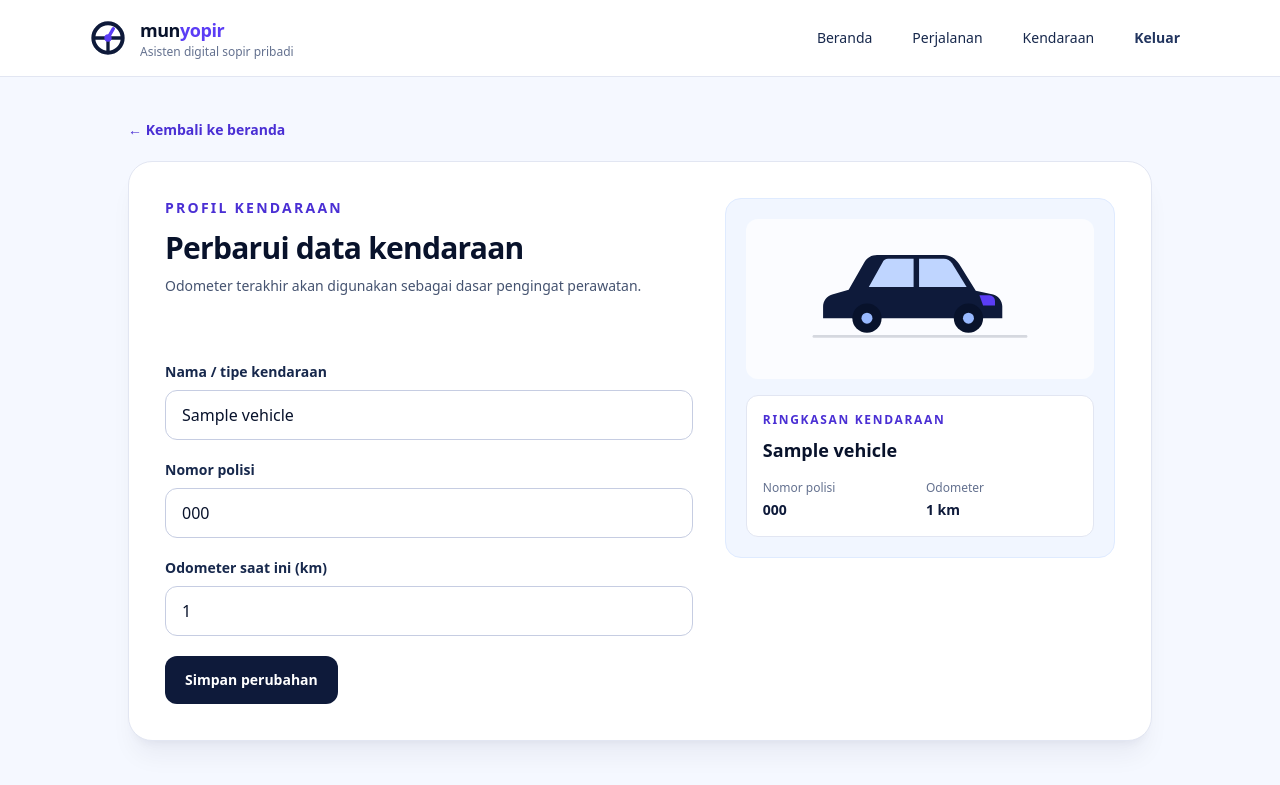
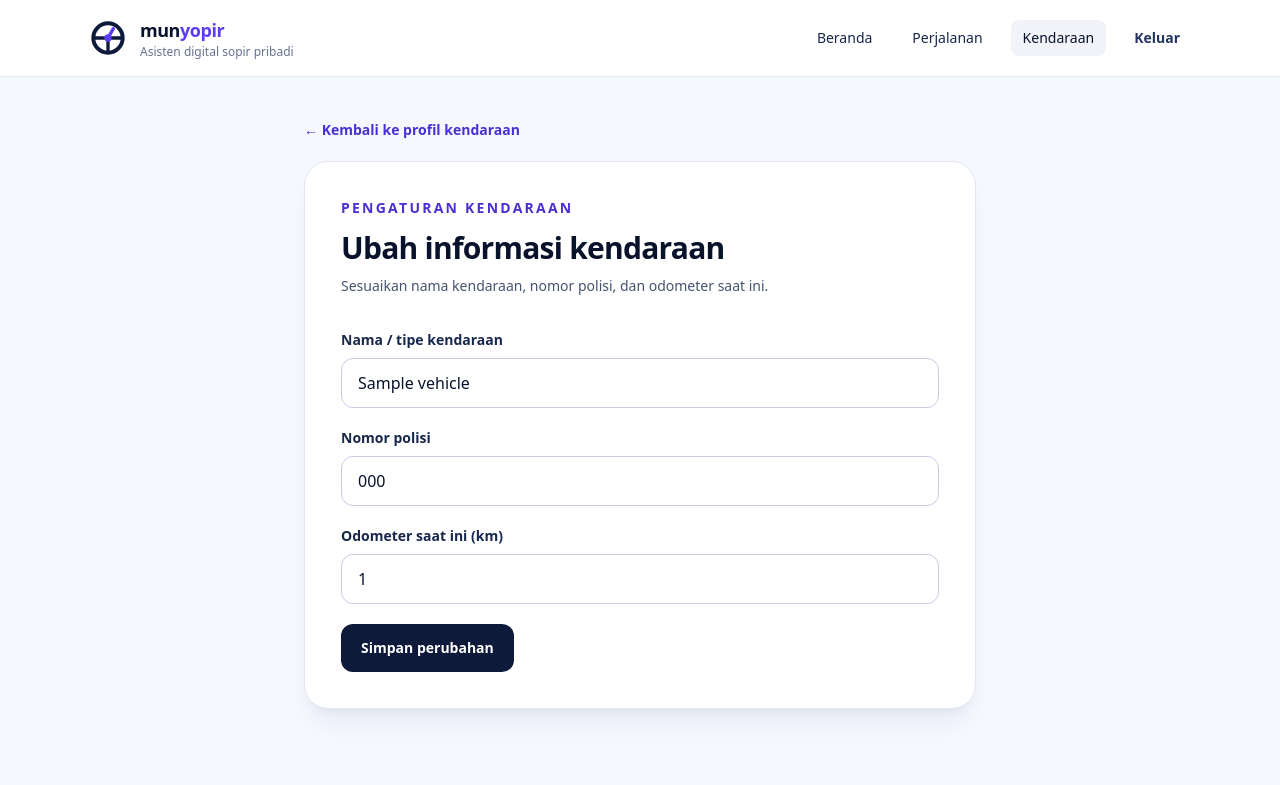
Before and after one commit to hafli-setiawan27/PBAI-Project-Munyopir, a Laravel app: page /vehicle/edit in a window 1280 px wide. Shown: the top 785 px of the page. Run offline with Laravel 12, Linux system fonts and the light colour scheme; a user stored in the database is signed in; data comes from the database, SQL or seed files in the repository; tables that the repository leaves empty hold one stand-in row (values such as "Sample post"); style sheets or scripts are compiled from the project's sources.

Commit message:
Profil kendaraan kini menampilkan informasi dan tombol ubah
Menu Kendaraan membuka profil yang berisi tipe, nomor polisi, odometer, dan ilustrasi SVG responsif. Tombol pada profil mengarahkan pengguna ke formulir ubah data.

Co-authored-by: Copilot <223556219+Copilot@users.noreply.github.com>

```diff
--- a/munyopir/app/Http/Controllers/VehicleController.php
+++ b/munyopir/app/Http/Controllers/VehicleController.php
@@ -8,10 +8,21 @@ use Illuminate\View\View;
 
 class VehicleController extends Controller
 {
+    public function show(Request $request): View|RedirectResponse
+    {
+        $vehicle = $request->user()->vehicle()->first();
+
+        if ($vehicle === null) {
+            return redirect()->route('vehicles.create');
+        }
+
+        return view('vehicles.show', ['vehicle' => $vehicle]);
+    }
+
     public function create(Request $request): View|RedirectResponse
     {
         if ($request->user()->vehicle()->exists()) {
-            return redirect()->route('vehicles.edit');
+            return redirect()->route('vehicles.show');
         }
 
         return view('vehicles.create');
@@ -21,7 +32,7 @@ class VehicleController extends Controller
     {
         if ($request->user()->vehicle()->exists()) {
             return redirect()
-                ->route('vehicles.edit')
+                ->route('vehicles.show')
                 ->with('status', 'Akun ini sudah memiliki kendaraan. Data kendaraan yang ada dapat diperbarui.');
         }
 
@@ -68,7 +79,7 @@ class VehicleController extends Controller
         ]));
 
         return redirect()
-            ->route('dashboard')
+            ->route('vehicles.show')
             ->with('status', 'Profil kendaraan berhasil diperbarui.');
     }
 
--- a/munyopir/resources/views/components/vehicle-illustration.blade.php
+++ b/munyopir/resources/views/components/vehicle-illustration.blade.php
@@ -1,11 +1,22 @@
-<svg {{ $attributes->merge(['class' => 'h-auto w-full text-brand-900']) }} viewBox="0 0 280 140" role="img" aria-label="Ilustrasi kendaraan">
-    <path d="M34 91V78c0-6 4-11 10-13l18-5 17-30c3-5 8-8 14-8h73c7 0 13 4 17 10l18 29 19 4c6 2 10 7 10 13v13H34Z" fill="currentColor"/>
-    <path d="m84 57 15-27a7 7 0 0 1 6-4h28v31H84Z" class="text-sky-200" fill="currentColor"/>
-    <path d="M139 26h27c4 0 7 2 9 5l16 26h-52V26Z" class="text-sky-200" fill="currentColor"/>
-    <path d="M205 66h11a6 6 0 0 1 6 6v5h-13l-4-11Z" class="text-accent-600" fill="currentColor"/>
-    <circle cx="82" cy="91" r="16" class="text-brand-950" fill="currentColor"/>
-    <circle cx="82" cy="91" r="6" class="text-sky-300" fill="currentColor"/>
-    <circle cx="193" cy="91" r="16" class="text-brand-950" fill="currentColor"/>
-    <circle cx="193" cy="91" r="6" class="text-sky-300" fill="currentColor"/>
-    <path d="M24 111h232" stroke="currentColor" stroke-linecap="round" stroke-opacity=".16" stroke-width="3"/>
+<svg {{ $attributes->merge(['class' => 'h-auto w-full']) }} viewBox="0 0 560 280" role="img" aria-label="Ilustrasi mobil minivan modern">
+    <ellipse cx="288" cy="232" rx="204" ry="15" fill="#0E1A3A" opacity=".12"/>
+    <path d="m76 185 5-22c1-7 6-12 13-14l39-10 42-49c7-8 16-12 27-12h142c13 0 24 6 32 16l36 45 45 10c9 2 16 9 18 18l4 24v12H76v-18Z" fill="#0E1A3A"/>
+    <path d="m147 136 37-43c5-6 12-9 20-9h62v52H147Z" fill="#BFD5FF"/>
+    <path d="M278 84h65c10 0 18 4 24 12l31 40H278V84Z" fill="#BFD5FF"/>
+    <path d="m183 96 1-3c5-6 12-9 20-9h62v52h-99l16-40Z" fill="#DFEBFF" opacity=".7"/>
+    <path d="M278 84h47v49h-47V84Z" fill="#DFEBFF" opacity=".45"/>
+    <path d="m130 143 37-9m117 0h126" fill="none" stroke="#FFFFFF" stroke-linecap="round" stroke-opacity=".75" stroke-width="3"/>
+    <path d="M276 138v43m76-43v43m-158-43v19" fill="none" stroke="#506293" stroke-linecap="round" stroke-width="2"/>
+    <path d="M200 170h213" fill="none" stroke="#5B3DF5" stroke-linecap="round" stroke-width="5"/>
+    <path d="m78 170 20-2-3 15H77l1-13Zm418-3 11 3 2 13h-14l1-16Z" fill="#8F7CFF"/>
+    <path d="M429 178h44" fill="none" stroke="#DFEBFF" stroke-linecap="round" stroke-width="4"/>
+    <circle cx="165" cy="194" r="36" fill="#08122B"/>
+    <circle cx="165" cy="194" r="22" fill="#C6CDE2"/>
+    <circle cx="165" cy="194" r="13" fill="#506293"/>
+    <circle cx="165" cy="194" r="5" fill="#DFEBFF"/>
+    <circle cx="414" cy="194" r="36" fill="#08122B"/>
+    <circle cx="414" cy="194" r="22" fill="#C6CDE2"/>
+    <circle cx="414" cy="194" r="13" fill="#506293"/>
+    <circle cx="414" cy="194" r="5" fill="#DFEBFF"/>
+    <path d="M58 234h444" fill="none" stroke="#0E1A3A" stroke-linecap="round" stroke-opacity=".14" stroke-width="3"/>
 </svg>
--- a/munyopir/resources/views/layouts/app.blade.php
+++ b/munyopir/resources/views/layouts/app.blade.php
@@ -22,7 +22,11 @@
                 @auth
                     <a href="{{ route('dashboard') }}" class="rounded-lg px-3 py-2 text-sm font-medium text-brand-800 hover:bg-brand-50">Beranda</a>
                     <a href="{{ route('trips.index') }}" class="rounded-lg px-3 py-2 text-sm font-medium text-brand-800 hover:bg-brand-50">Perjalanan</a>
-                    <a href="{{ route('vehicles.edit') }}" class="rounded-lg px-3 py-2 text-sm font-medium text-brand-800 hover:bg-brand-50">Kendaraan</a>
+                    <a href="{{ route('vehicles.show') }}" @class([
+                        'rounded-lg px-3 py-2 text-sm font-medium transition',
+                        'bg-brand-50 text-brand-950' => request()->routeIs('vehicles.*'),
+                        'text-brand-800 hover:bg-brand-50' => ! request()->routeIs('vehicles.*'),
+                    ])>Kendaraan</a>
                     <form method="POST" action="{{ route('logout') }}">
                         @csrf
                         <button type="submit" class="rounded-lg px-3 py-2 text-sm font-semibold text-brand-700 hover:bg-brand-50">Keluar</button>
--- a/munyopir/resources/views/vehicles/edit.blade.php
+++ b/munyopir/resources/views/vehicles/edit.blade.php
@@ -3,38 +3,13 @@
 @section('title', 'Kendaraan')
 
 @section('content')
-    <div class="mx-auto max-w-5xl">
-        <a href="{{ route('dashboard') }}" class="text-sm font-semibold text-accent-700 hover:underline">← Kembali ke beranda</a>
+    <div class="mx-auto max-w-2xl">
+        <a href="{{ route('vehicles.show') }}" class="text-sm font-semibold text-accent-700 hover:underline">← Kembali ke profil kendaraan</a>
         <div class="mt-5 rounded-3xl border border-brand-100 bg-white p-6 shadow-xl shadow-brand-900/5 sm:p-9">
-            <div class="grid items-start gap-8 md:grid-cols-[minmax(0,1.15fr)_minmax(18rem,0.85fr)]">
-                <div class="md:col-start-1 md:row-start-1">
-                    <p class="text-sm font-semibold uppercase tracking-[0.16em] text-accent-700">Profil kendaraan</p>
-                    <h1 class="mt-3 text-3xl font-bold tracking-tight text-brand-950">Perbarui data kendaraan</h1>
-                    <p class="mt-2 text-sm leading-6 text-brand-800/80">Odometer terakhir akan digunakan sebagai dasar pengingat perawatan.</p>
-                </div>
+            <p class="text-sm font-semibold uppercase tracking-[0.16em] text-accent-700">Pengaturan kendaraan</p>
+            <h1 class="mt-3 text-3xl font-bold tracking-tight text-brand-950">Ubah informasi kendaraan</h1>
+            <p class="mt-2 text-sm leading-6 text-brand-800/80">Sesuaikan nama kendaraan, nomor polisi, dan odometer saat ini.</p>
 
-                <aside class="rounded-2xl border border-sky-100 bg-sky-50 p-4 sm:p-5 md:col-start-2 md:row-span-2 md:row-start-1">
-                    <div class="flex min-h-40 items-center justify-center rounded-xl bg-white/70 px-4 py-4">
-                        <x-vehicle-illustration class="max-w-[16rem]" />
-                    </div>
-
-                    <div class="mt-4 rounded-xl border border-brand-100 bg-white p-4">
-                        <p class="text-xs font-semibold uppercase tracking-[0.14em] text-accent-700">Ringkasan kendaraan</p>
-                        <p class="mt-2 text-lg font-bold text-brand-950">{{ $vehicle->name }}</p>
-                        <div class="mt-4 grid grid-cols-2 gap-3">
-                            <div>
-                                <p class="text-xs text-brand-700/70">Nomor polisi</p>
-                                <p class="mt-1 text-sm font-semibold text-brand-900">{{ $vehicle->plate_number }}</p>
-                            </div>
-                            <div>
-                                <p class="text-xs text-brand-700/70">Odometer</p>
-                                <p class="mt-1 text-sm font-semibold text-brand-900">{{ number_format($vehicle->current_odometer, 0, ',', '.') }} km</p>
-                            </div>
-                        </div>
-                    </div>
-                </aside>
-
-                <div class="md:col-start-1 md:row-start-2">
             @include('vehicles.partials.form', [
                 'action' => route('vehicles.update'),
                 'method' => 'PUT',
@@ -43,6 +18,4 @@
             ])
         </div>
     </div>
-        </div>
-    </div>
 @endsection
--- a/munyopir/routes/web.php
+++ b/munyopir/routes/web.php
@@ -36,6 +36,7 @@ Route::middleware('auth')->group(function () {
     Route::put('/trips/{trip}', [TripController::class, 'update'])->name('trips.update');
     Route::delete('/trips/{trip}', [TripController::class, 'destroy'])->name('trips.destroy');
 
+    Route::get('/vehicle', [VehicleController::class, 'show'])->name('vehicles.show');
     Route::get('/vehicle/create', [VehicleController::class, 'create'])->name('vehicles.create');
     Route::post('/vehicle', [VehicleController::class, 'store'])->name('vehicles.store');
     Route::get('/vehicle/edit', [VehicleController::class, 'edit'])->name('vehicles.edit');
```
Also changed, not shown: munyopir/resources/views/dashboard.blade.php (+5 -4 lines), munyopir/resources/views/vehicles/show.blade.php (added, +64 -0 lines), munyopir/tests/Feature/DriverAccountAndVehicleTest.php (+43 -12 lines). Lines whose indentation alone changed are shown as unchanged.
